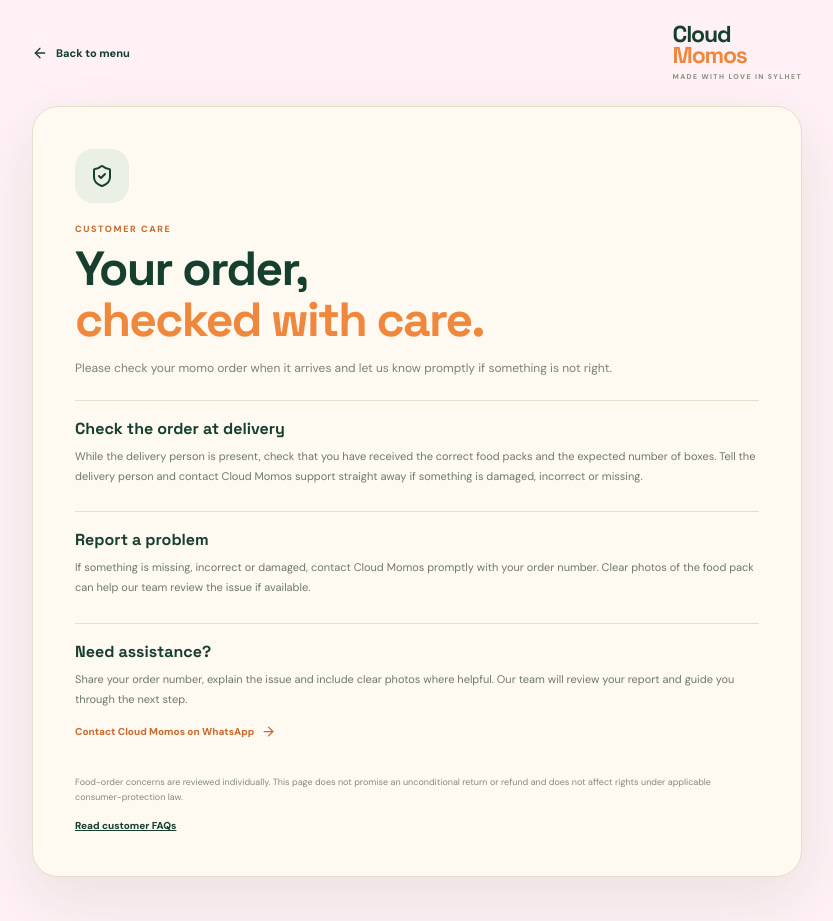
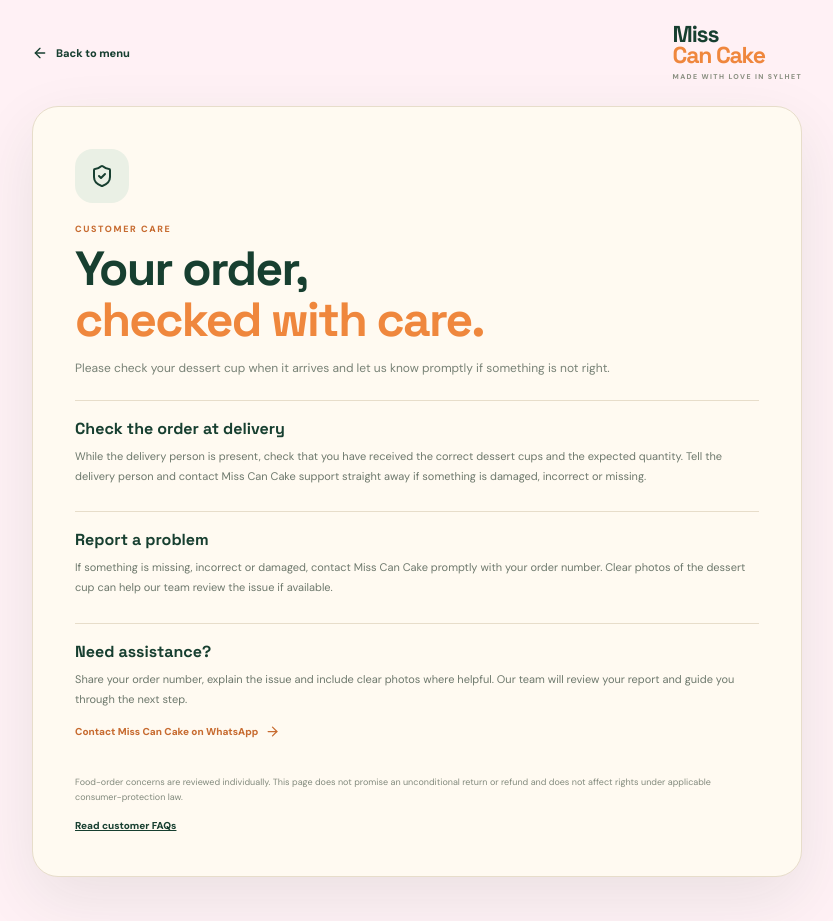
Before and after one commit to mahfzamart-beep/His-Her-Mart-2, a Next.js app: page /returns in a window 1280 px wide. Shown: the whole page, without its empty margins (223-1056 px from the left). Built offline with nearby package versions, Linux system fonts and the light colour scheme.

Commit message:
Update Miss Can Cake customer information pages

```diff
--- a/app/returns/page.tsx
+++ b/app/returns/page.tsx
@@ -4,8 +4,8 @@ import { ArrowLeft, ArrowRight, ShieldCheck } from "lucide-react";
 
 export const metadata: Metadata = {
   title: "Order Care & Food Pack Checks",
-  description: "How to check a Cloud Momos order and contact the team about damaged, incorrect or missing items.",
-  alternates: { canonical: "https://cloudmomos.vercel.app/returns" },
+  description: "How to check a Miss Can Cake order and contact the team about damaged, incorrect or missing items.",
+  alternates: { canonical: "https://cloud-momos-two.vercel.app/returns" },
 };
 
 export default function ReturnsPage() {
@@ -13,25 +13,25 @@ export default function ReturnsPage() {
     <main className="policy-shell">
       <header className="policy-top">
         <Link href="/" className="tracking-back"><ArrowLeft size={16}/> Back to menu</Link>
-        <Link href="/" className="tracking-brand">Cloud<span>Momos</span><small>MADE WITH LOVE IN SYLHET</small></Link>
+        <Link href="/" className="tracking-brand">Miss<span>Can Cake</span><small>MADE WITH LOVE IN SYLHET</small></Link>
       </header>
       <article className="policy-card">
         <div className="tracking-icon"><ShieldCheck size={24}/></div>
         <p className="eyebrow">CUSTOMER CARE</p>
         <h1>Your order,<br/><em>checked with care.</em></h1>
-        <p className="policy-lead">Please check your momo order when it arrives and let us know promptly if something is not right.</p>
+        <p className="policy-lead">Please check your dessert cup when it arrives and let us know promptly if something is not right.</p>
         <section className="policy-section">
           <h2>Check the order at delivery</h2>
-          <p>While the delivery person is present, check that you have received the correct food packs and the expected number of boxes. Tell the delivery person and contact Cloud Momos support straight away if something is damaged, incorrect or missing.</p>
+          <p>While the delivery person is present, check that you have received the correct dessert cups and the expected quantity. Tell the delivery person and contact Miss Can Cake support straight away if something is damaged, incorrect or missing.</p>
         </section>
         <section className="policy-section">
           <h2>Report a problem</h2>
-          <p>If something is missing, incorrect or damaged, contact Cloud Momos promptly with your order number. Clear photos of the food pack can help our team review the issue if available.</p>
+          <p>If something is missing, incorrect or damaged, contact Miss Can Cake promptly with your order number. Clear photos of the dessert cup can help our team review the issue if available.</p>
         </section>
         <section className="policy-section">
           <h2>Need assistance?</h2>
           <p>Share your order number, explain the issue and include clear photos where helpful. Our team will review your report and guide you through the next step.</p>
-          <a className="policy-link" href="https://wa.me/8801969419302" target="_blank" rel="noreferrer">Contact Cloud Momos on WhatsApp <ArrowRight size={15}/></a>
+          <a className="policy-link" href="https://wa.me/8801969419302" target="_blank" rel="noreferrer">Contact Miss Can Cake on WhatsApp <ArrowRight size={15}/></a>
         </section>
         <p className="policy-updated">Food-order concerns are reviewed individually. This page does not promise an unconditional return or refund and does not affect rights under applicable consumer-protection law.</p>
         <Link href="/faq" className="policy-secondary">Read customer FAQs</Link>
```
